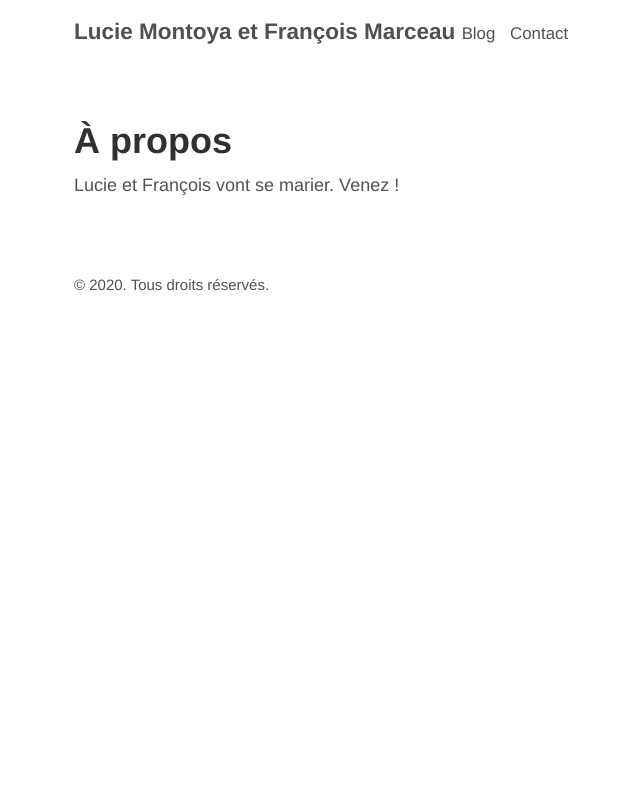
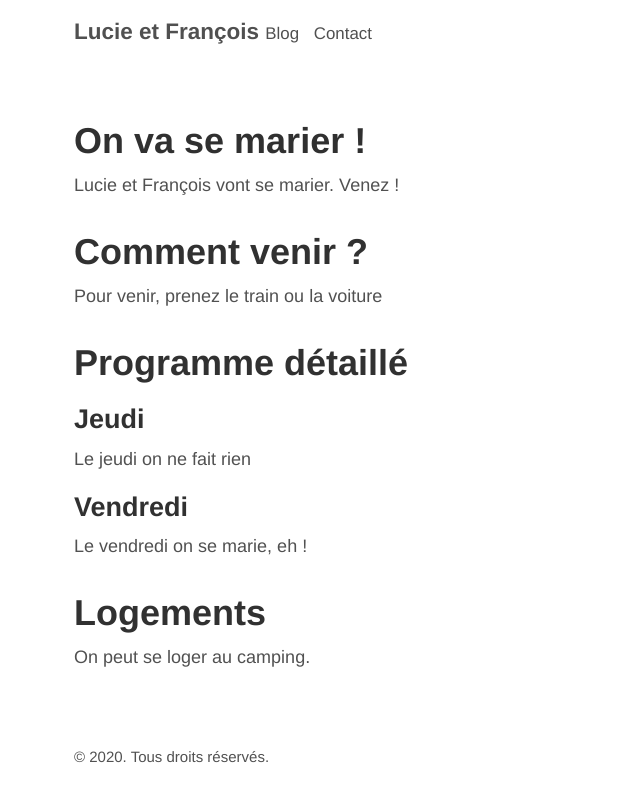
Before and after one commit to francoismarceau/blog, a Jekyll site: the page built from index.md, in a window 1280 px wide. Shown: the top 802 px of the page, without its empty margins (251-891 px from the left). Built offline with Jekyll 4.4.1, drawn with Linux system fonts in a browser that asks for light colours.

Commit message:
Mis à jour la page principale

```diff
--- a/_config.yml
+++ b/_config.yml
@@ -4,7 +4,7 @@
 permalink:           pretty
 
 # Setup
-title:               Lucie Montoya et François Marceau
+title:               Lucie et François
 tagline:             On va se marier !
 url:                 http://marceau.ink/
 paginate:            1
--- a/_layouts/default.html
+++ b/_layouts/default.html
@@ -10,7 +10,7 @@
         <h3 class="masthead-title">
           <a href="{{ site.baseurl }}/" title="Home">{{ site.title }}</a>
           <small class="title-links">
-            <a href="{{ site.baseurl }}/">Blog</a>
+            <a href="{{ site.baseurl }}/blog.html">Blog</a>
             <a href="{{ site.baseurl }}/about">Contact</a>
           </small>
         </h3>
--- a/blog.html
+++ b/blog.html
@@ -1,6 +1,6 @@
 ---
 layout: default
-title: Home
+title: Blog
 ---
 
 <div class="posts">
--- a/index.md
+++ b/index.md
@@ -1,6 +1,19 @@
 ---
 layout: page
-title: À propos
+title: On va se marier !
 ---
 
 Lucie et François vont se marier. Venez !
+
+# Comment venir ?
+Pour venir, prenez le train ou la voiture
+
+# Programme détaillé
+## Jeudi
+Le jeudi on ne fait rien
+
+## Vendredi
+Le vendredi on se marie, eh !
+
+# Logements
+On peut se loger au camping.
```
